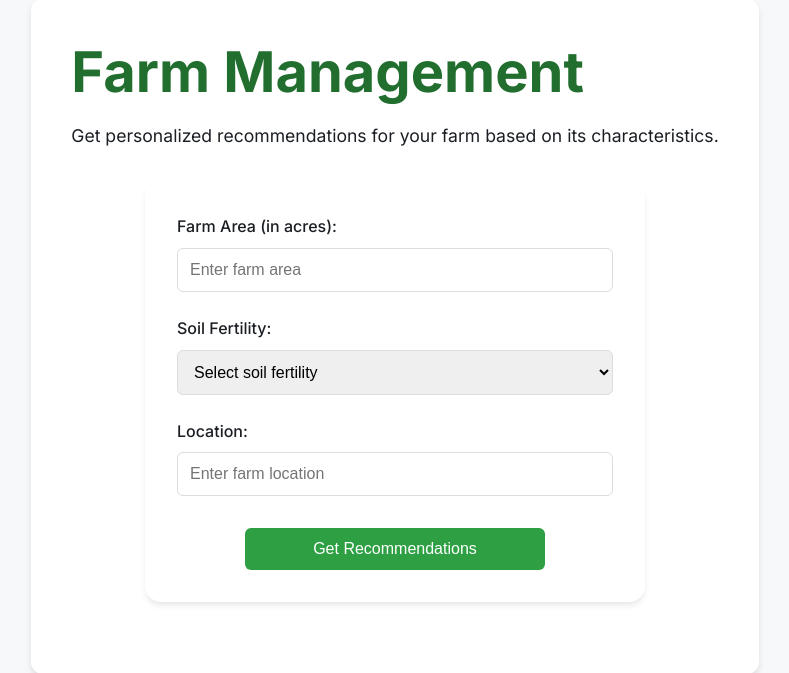
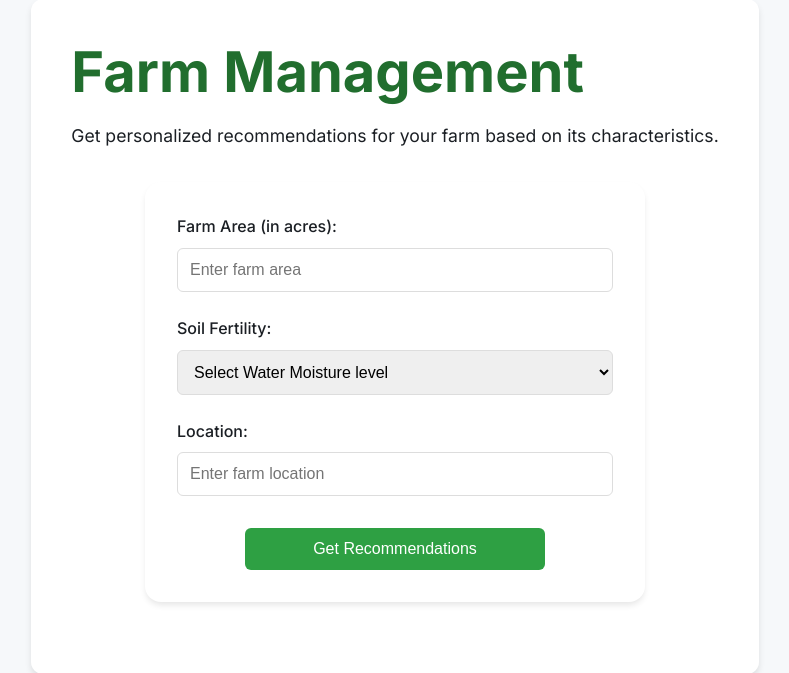
Before and after one commit to harisaran2022/GrowMate, a Flask app: page /farm-management in a window 1280 px wide. Shown: the part 97-770 px from the top of the page, without its empty margins (245-1034 px from the left). Run offline with Flask 3, Linux system fonts and the light colour scheme; some libraries are stand-ins or nearby versions.

Commit message:
Index update

```diff
--- a/app.py
+++ b/app.py
@@ -66,26 +66,26 @@ def farm_management():
     """Handle farm management recommendations."""
     if request.method == 'POST':
         area = request.form.get('area')
-        soil_fertility = request.form.get('soil_fertility')
+        water_content = request.form.get('water_content')
         location = request.form.get('location')
-        recommendation = get_farm_recommendations(area, soil_fertility, location)
+        recommendation = get_farm_recommendations(area, water_content, location)
 
         # Convert recommendation to HTML using markdown
         recommendation_html = markdown.markdown(recommendation)
 
         return render_template('farm_management.html', recommendation=recommendation_html)
     return render_template('farm_management.html')
-def get_farm_recommendations(area, soil_fertility, location):
+def get_farm_recommendations(area, water_content, location):
     """Get farm recommendations using the Gemini API."""
     prompt = (f"Provide farm management recommendations for an area of {area}, "
-            f"with {soil_fertility} soil fertility, located in {location}. "
+            f"with {water_content} water moisture level , located in {location}. "
             "Include crop suggestions and basic care instructions.")
 
     return fetch_gemini_response(prompt)
-def get_farm_recommendations(area, soil_fertility, location):
+def get_farm_recommendations(area, water_content, location):
     """Get farm recommendations using the Gemini API."""
     prompt = (f"Provide farm management recommendations for an area of {area}, "
-            f"with {soil_fertility} soil fertility, located in {location}. "
+            f"with {water_content} water moisture level , located in {location}. "
             "Include crop suggestions and basic care instructions.")
 
     return fetch_gemini_response(prompt)
--- a/templates/farm_management.html
+++ b/templates/farm_management.html
@@ -347,9 +347,9 @@
                 <input type="number" id="area" name="area" required min="0" step="0.1" placeholder="Enter farm area">
             </div>
             <div class="form-group">
-                <label for="soil_fertility">Soil Fertility:</label>
-                <select id="soil_fertility" name="soil_fertility" required>
-                    <option value="">Select soil fertility</option>
+                <label for="water_content">Soil Fertility:</label>
+                <select id="water_content" name="water_content" required>
+                    <option value="">Select Water Moisture level</option>
                     <option value="low">Low</option>
                     <option value="medium">Medium</option>
                     <option value="high">High</option>
--- a/templates/index.html
+++ b/templates/index.html
@@ -108,7 +108,7 @@
             margin-top: 76px;
             min-height: 85vh;
             background: linear-gradient(rgba(27, 31, 36, 0.8), rgba(46, 160, 67, 0.8)),
-                        url('static/assortment-equipment-floristry.jpg') no-repeat center center/cover;
+                        url('static/hero-bg.jpg') no-repeat center center/cover;
             display: flex;
             align-items: center;
             justify-content: center;
```
Also changed, not shown: static/hero-bg.jpg (added).
